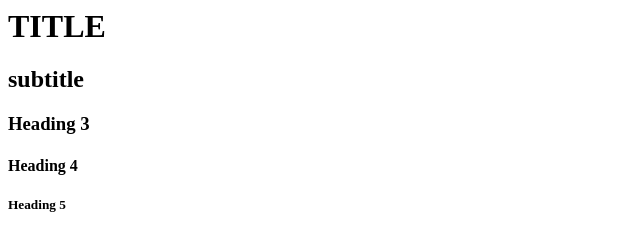
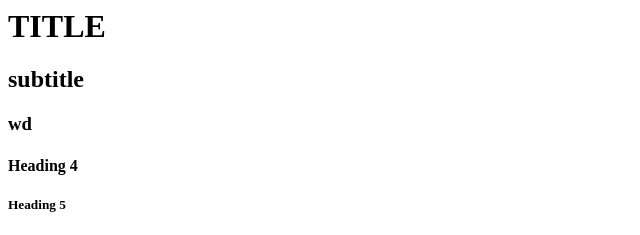
Before and after one commit to Yashuvenkat/gitDemo, a plain HTML site: page index.html in a window 1280 px wide. Shown: the top 235 px of the page, 0-640 px from the left. Drawn offline with Linux system fonts and the light colour scheme.

Commit message:
commiting all the files from the diff changes

```diff
--- a/index.html
+++ b/index.html
@@ -1,6 +1,6 @@
 <h1>TITLE</h1>
 <h2>subtitle</h2>
-<h3>Heading 3</h3>
+<h3>wd</h3>
 <h4>Heading 4</h4>
 <h5>Heading 5</h5>
 <h6>Heading 6</h6>
```
Also changed, not shown: README.txt.
